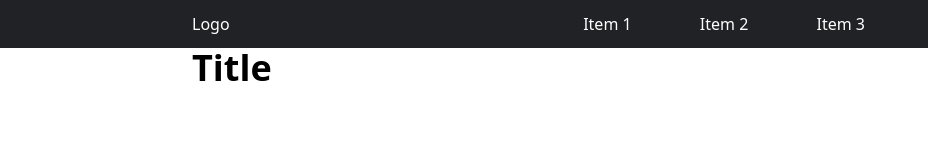
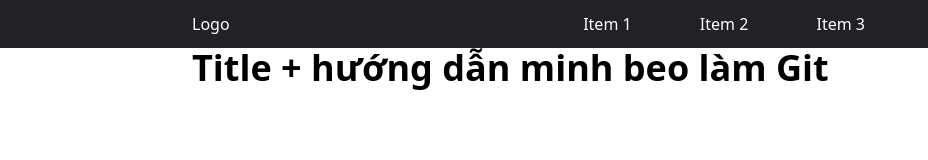
Before and after one commit to pth3231/stempetition2023, a plain HTML site: page index.html in a window 1280 px wide. Shown: the full height of the page, 0-928 px from the left. Drawn offline with nearby package versions, Linux system fonts and the light colour scheme.

Commit message:
Đang dạy minh beo làm Git

```diff
--- a/index.html
+++ b/index.html
@@ -35,7 +35,7 @@
         </div>
     </nav>
     <header class="flex px-4 md:px-24 lg:px-48 justify-between">
-        <h1 class="text-4xl font-semibold">Title</h1>
+        <h1 class="text-4xl font-semibold">Title + hướng dẫn minh beo làm Git</h1>
         <img src="#" alt="Ảnh minh hoạ title"/>
     </header>
 </body>
```
